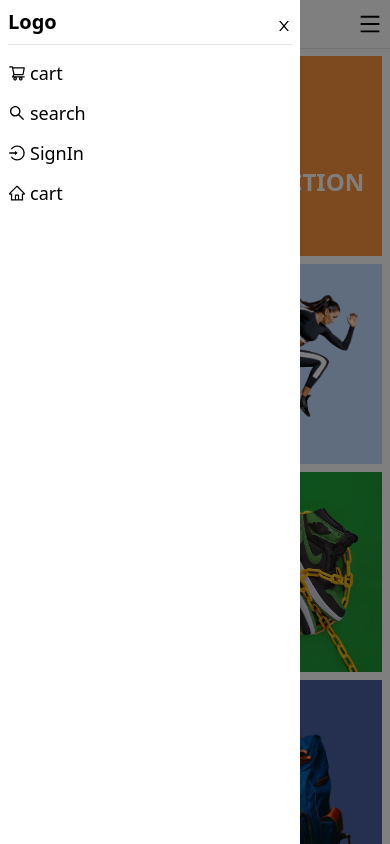
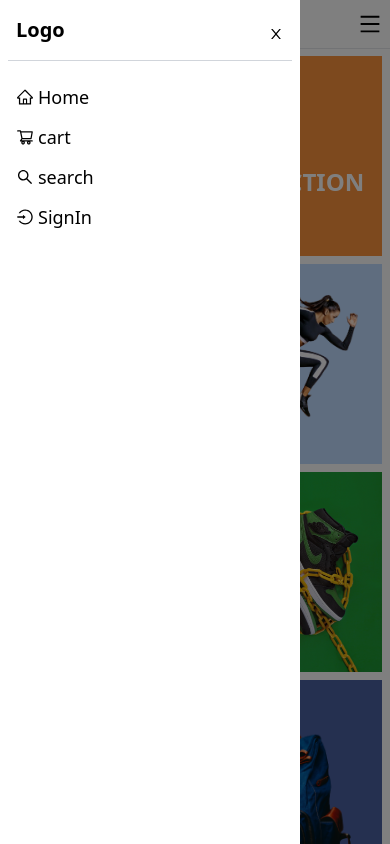
Before and after one commit to shayochris/ecommerce, a React (Vite) app: page / in a window 390 px wide. Both pictures are taken after a click on the button 370 px from the left and 24 px from the top of the page. Shown: the top 844 px of the page. Built offline with nearby package versions, Linux system fonts and the light colour scheme.

Commit message:
frontend v1 p2

```diff
--- a/src/components/Navbar.jsx
+++ b/src/components/Navbar.jsx
@@ -31,12 +31,16 @@ export default function Navbar({ setLogin }) {
             <div onClick={()=>setmobilemenu(false)}
             className="md:hidden fixed top-0 left-0 bg-black/50 w-full h-full z-20">
               <div className="bg-white w-[300px] h-full p-2">
-                <div className="flex justify-between items-center">
+                <div className="flex justify-between items-center p-2 border-b-[1px] border-gray-300">
                   <p className="logo pb-2">Logo</p>
                   <AiOutlineClose/>
                 </div>
-                <hr />
-                <ul className='mt-2'>
+                <ul className='mt-2 p-2'>
+                  <li className='py-1 text-lg'>
+                    <Link className='flex items-center'>
+                      <AiOutlineHome className='h-8 mr-1'/> <span>Home</span>
+                    </Link>
+                  </li>
                   <li className='py-1 text-lg'>
                     <Link className='flex items-center'>
                       <AiOutlineShoppingCart className='h-8 mr-1'/> <span>cart</span>
@@ -52,11 +56,6 @@ export default function Navbar({ setLogin }) {
                       <AiOutlineLogin className='h-8 mr-1'/> <span>SignIn</span>
                     </Link>
                   </li>
-                  <li className='py-1 text-lg'>
-                    <Link className='flex items-center'>
-                      <AiOutlineHome className='h-8 mr-1'/> <span>cart</span>
-                    </Link>
-                  </li>
                 </ul>
               </div>
             </div>
```
